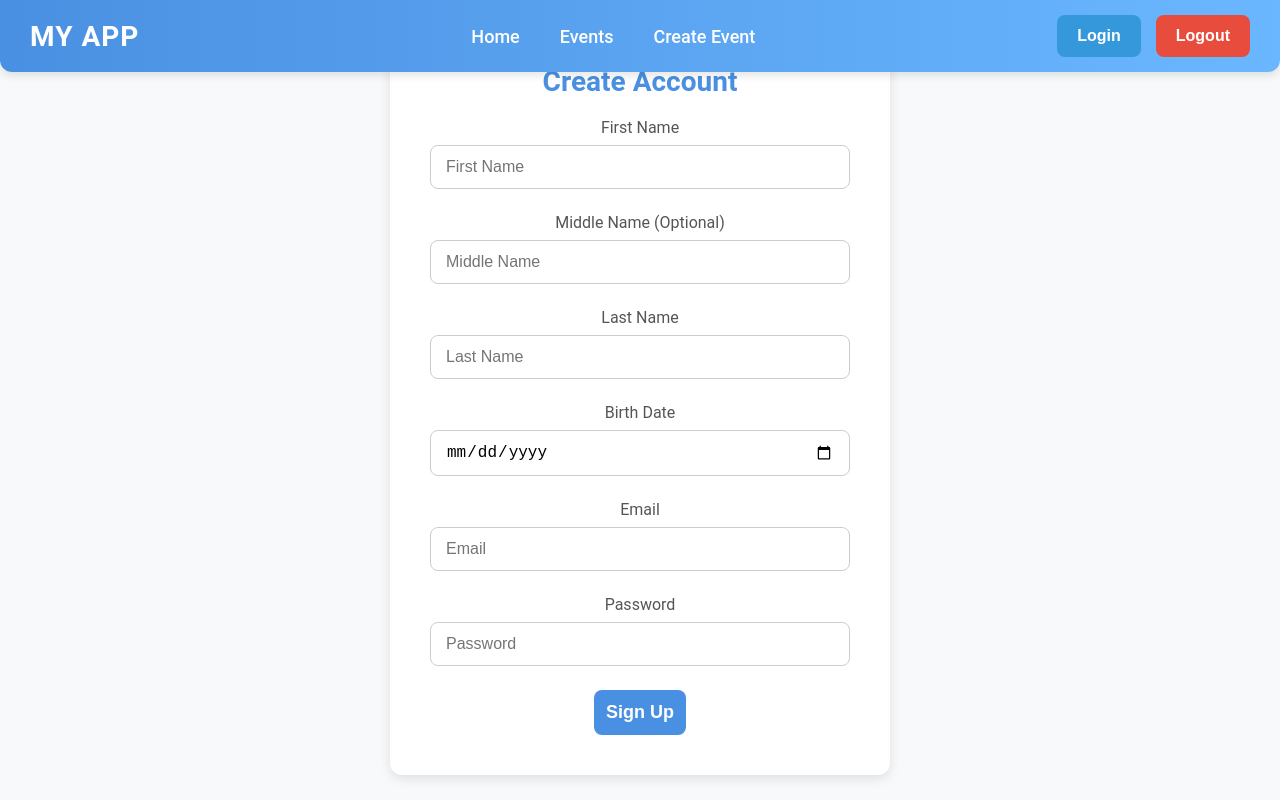
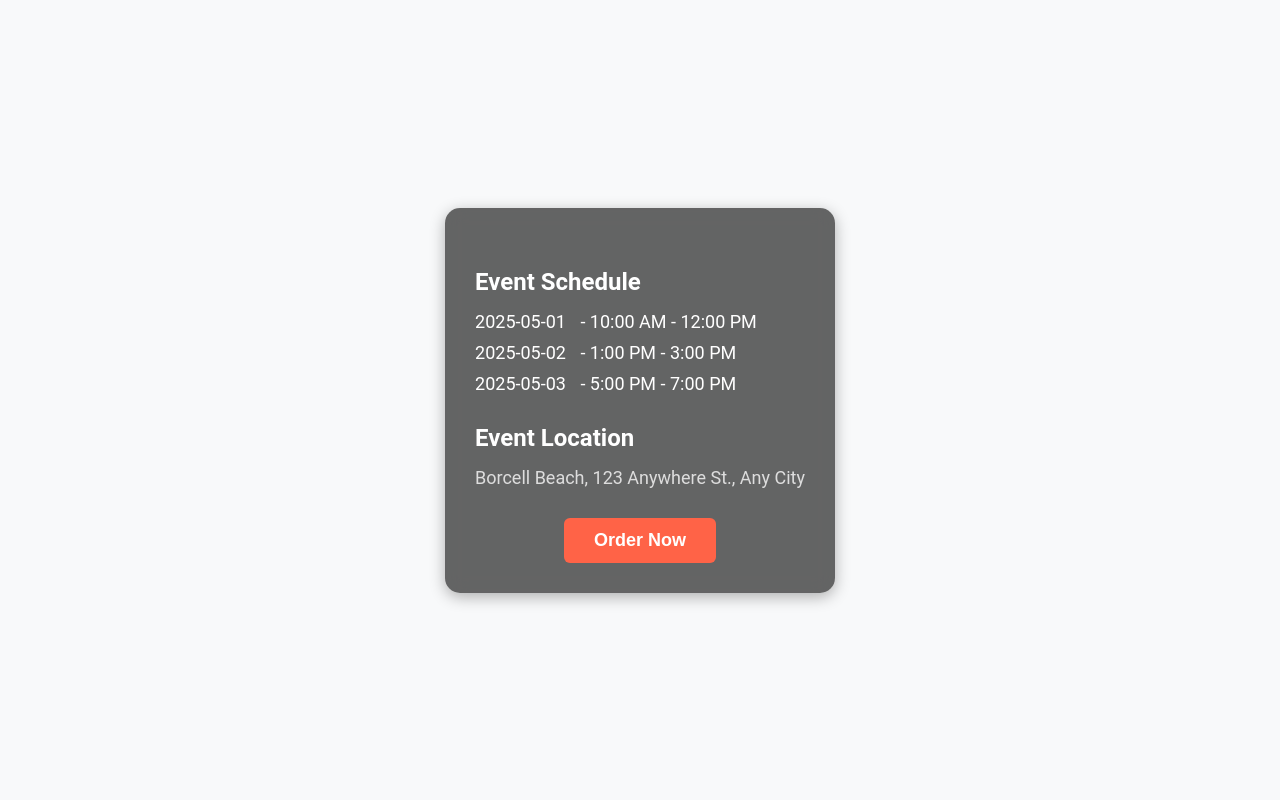
Before and after one commit to LianaTuta/frontend-react, a React (Create React App) app in the folder my-app/: page /event-details/1 in a window 1280 px wide. Built offline with nearby package versions, Linux system fonts and the light colour scheme.

Commit message:
change page for image ulr

```diff
--- a/my-app/src/App.js
+++ b/my-app/src/App.js
@@ -5,12 +5,11 @@ import CreateAccount from "./account/CreateAccount";
 import HomePage from "./HomePage";
 import CreateEventForm from "./events/CreateEvent";
 import EventsPage from "./events/EventsView";
-import Header from "./Header";
+import EventDetailsPage from "./events/EventDetailsPage";
 
 const App = () => {
   return (
     <Router>
-      <Header />
       <Routes>
         <Route path="/login" element={<LoginPage />} />
         <Route path="/home" element={<HomePage />} />
@@ -18,6 +17,7 @@ const App = () => {
         <Route path="/create-event" element={<CreateEventForm />} />
         <Route path="/all-events" element={<EventsPage />} />
         <Route path="*" element={<CreateAccount />} />
+        <Route path="/event-details/:id" element={<EventDetailsPage />} />
       </Routes>
     </Router>
   );
--- a/my-app/src/apiService.js
+++ b/my-app/src/apiService.js
@@ -1,6 +1,6 @@
 // apiService.js
 
-const API_BASE_URL = "https://localhost:44304/api"; // Update with your backend URL
+const API_BASE_URL = "http://localhost:5283/api"; // Update with your backend URL
 
 const apiService = {
   request: async (endpoint, method = "GET", data = null, headers = {}) => {
--- /dev/null
+++ b/my-app/src/events/EventDetailsPage.css
@@ -0,0 +1,113 @@
+.event-details-container {
+    font-family: 'Roboto', sans-serif;
+    color: #fff;
+    position: relative;
+    height: 100vh;
+    background-position: center;
+    display: flex;
+    justify-content: center;
+    align-items: center;
+    padding: 20px;
+  }
+
+  .blurred-card {
+    background: rgba(0, 0, 0, 0.6); /* Semi-transparent background */
+    padding: 30px;
+    border-radius: 15px;
+    max-width: 800px;
+    width: 100%;
+    margin: 0 auto;
+    backdrop-filter: blur(10px); /* Blur effect on background */
+    color: white; /* Set text color to white */
+    box-shadow: 0 4px 15px rgba(0, 0, 0, 0.3);
+  }
+
+  .event-title {
+    font-size: 36px;
+    font-weight: bold;
+    margin-bottom: 20px;
+    text-align: center;
+    color: white; /* White text for title */
+  }
+
+  .event-description {
+    font-size: 18px;
+    margin-bottom: 30px;
+    line-height: 1.6;
+    text-align: center;
+    color: white; /* White text for description */
+  }
+
+  .section-title {
+    font-size: 24px;
+    margin-bottom: 15px;
+    font-weight: 600;
+    text-align: left;
+    color: white; /* White text for section title */
+  }
+
+  .schedule-list {
+    list-style-type: none;
+    padding: 0;
+    margin-bottom: 30px;
+  }
+
+  .schedule-item {
+    font-size: 18px;
+    margin-bottom: 10px;
+    text-align: left;
+    color: white; /* White text for schedule items */
+  }
+
+  .schedule-item span {
+    margin-right: 10px;
+  }
+
+  .event-address {
+    font-size: 18px;
+    color: #ddd;
+    margin-bottom: 30px;
+    text-align: center;
+  }
+
+  .order-btn {
+    background-color: #ff6347;
+    color: white;
+    border: none;
+    padding: 12px 30px;
+    font-size: 18px;
+    font-weight: bold;
+    border-radius: 6px;
+    cursor: pointer;
+    transition: background-color 0.3s ease;
+    display: block;
+    margin: 0 auto;
+    text-align: center;
+  }
+
+  .order-btn:hover {
+    background-color: #e55347;
+  }
+
+  @media (max-width: 768px) {
+    .event-title {
+      font-size: 28px;
+    }
+
+    .event-description {
+      font-size: 16px;
+    }
+
+    .section-title {
+      font-size: 20px;
+    }
+
+    .schedule-item {
+      font-size: 16px;
+    }
+
+    .order-btn {
+      font-size: 16px;
+      padding: 10px 20px;
+    }
+  }
--- /dev/null
+++ b/my-app/src/events/EventDetailsPage.js
@@ -0,0 +1,55 @@
+import React, { useState, useEffect } from "react";
+import { useLocation } from "react-router-dom"; // To access the location state
+import "../events/EventDetailsPage.css";
+
+const EventDetailsPage = () => {
+  const location = useLocation();
+  const { eventName, eventDescription, eventImages } = location.state || {}; // Get state passed from parent
+
+  // Mock data for event schedule and address
+  const eventSchedule = [
+    { date: "2025-05-01", time: "10:00 AM - 12:00 PM" },
+    { date: "2025-05-02", time: "1:00 PM - 3:00 PM" },
+    { date: "2025-05-03", time: "5:00 PM - 7:00 PM" },
+  ];
+
+  const eventAddress = "Borcell Beach, 123 Anywhere St., Any City";
+
+  const [loading, setLoading] = useState(false);
+
+  useEffect(() => {
+    setLoading(false); // Simulate data loading
+  }, []);
+
+  if (loading) {
+    return <p className="loading-text">Loading event details...</p>;
+  }
+
+  return (
+    <div className="event-details-container">
+      {/* Background Image */}
+      <div className="background-image">
+        <div className="blurred-card">
+          <h1 className="event-title">{eventName}</h1>
+          <p className="event-description">{eventDescription}</p>
+
+          <h3 className="section-title">Event Schedule</h3>
+          <ul className="schedule-list">
+            {eventSchedule.map((item, index) => (
+              <li key={index} className="schedule-item">
+                <span>{item.date}</span> - <span>{item.time}</span>
+              </li>
+            ))}
+          </ul>
+
+          <h3 className="section-title">Event Location</h3>
+          <p className="event-address">{eventAddress}</p>
+
+          <button className="order-btn">Order Now</button>
+        </div>
+      </div>
+    </div>
+  );
+};
+
+export default EventDetailsPage;
--- a/my-app/src/events/Events.css
+++ b/my-app/src/events/Events.css
@@ -60,11 +60,15 @@
   transform: translateY(-5px);
 }
 
-.event-image-container {
+.event-image-wrapper {
   width: 100%;
-  aspect-ratio: 16/9;
+  aspect-ratio: 3 / 4;
   overflow: hidden;
-  position: relative;
+  border-radius: 8px;
+  background-color: #f0f0f0;
+  display: flex;
+  align-items: center;
+  justify-content: center;
 }
 
 .event-image {
@@ -75,21 +79,34 @@
   border-radius: 8px;
 }
 
+.no-image-placeholder {
+  font-size: 0.9rem;
+  color: #888;
+  text-align: center;
+  padding: 1rem;
+}
+
 .event-content {
   padding-top: 15px;
   padding-bottom: 10px;
 }
 
+
 .event-title {
   font-size: 1.8rem;
   color: var(--primary-color);
   margin-bottom: 10px;
+  color: #000 !important;
+  display: block !important;
 }
 
 .event-description {
   font-size: var(--font-size-description);
   color: var(--secondary-color);
   line-height: 1.5;
+  display: block !important;
+  color: #000 !important;
+  display: block !important;
 }
 
 @media (max-width: 768px) {
--- a/my-app/src/events/EventsView.js
+++ b/my-app/src/events/EventsView.js
@@ -6,6 +6,7 @@ const EventsPage = () => {
   const [events, setEvents] = useState([]);
   const [loading, setLoading] = useState(true);
   const [error, setError] = useState(null);
+  const [imageErrors, setImageErrors] = useState({});
 
   useEffect(() => {
     const fetchEvents = async () => {
@@ -13,17 +14,16 @@ const EventsPage = () => {
         const response = await apiService.get("event/", {
           "Content-Type": "application/json",
         });
+
         if (response.status === 200) {
-          console.log(response.body.Data);
           setEvents(response.body.Data);
-          setLoading(false);
         } else {
           setError("Failed to fetch events");
-          setLoading(false);
         }
-      } catch (ex) {
-        console.error("Error during fetch:", ex);
-        setError("Error during fetch");
+      } catch (err) {
+        setError("Fetch error");
+        console.error(err);
+      } finally {
         setLoading(false);
       }
     };
@@ -31,21 +31,12 @@ const EventsPage = () => {
     fetchEvents();
   }, []);
 
-  if (loading) {
-    return <p className="loading-text">Loading events...</p>;
-  }
+  const handleImageError = (eventId) => {
+    setImageErrors((prev) => ({ ...prev, [eventId]: true }));
+  };
 
-  if (error) {
-    return <p className="error-text">Error: {error}</p>;
-  }
-
-  const importImage = (imageName) => {
-    try {
-      return require(`../images/${imageName}`);
-    } catch (e) {
-      console.error("Image not found", e);
-    }
-  };
+  if (loading) return <p>Loading...</p>;
+  if (error) return <p>{error}</p>;
 
   return (
     <div className="events-container">
@@ -53,15 +44,21 @@ const EventsPage = () => {
       <div className="events-list">
         {events.map((event) => (
           <div className="event-card" key={event.id}>
-            {event.imagePath && (
-              <img
-                src={importImage(event.imagePath)}
-                alt={event.name}
-                className="event-image"
-              />
-            )}
             <h2 className="event-title">{event.name}</h2>
             <p className="event-description">{event.description}</p>
+
+            <div className="event-image-wrapper">
+              {event.imagePath && !imageErrors[event.id] ? (
+                <img
+                  src={event.imagePath}
+                  alt={event.name}
+                  className="event-image"
+                  onError={() => handleImageError(event.id)}
+                />
+              ) : (
+                <div className="no-image-placeholder">No image available</div>
+              )}
+            </div>
           </div>
         ))}
       </div>
```
Also changed, not shown: my-app/src/images/event1.jpg (deleted), my-app/src/images/event2.jpg (deleted).
